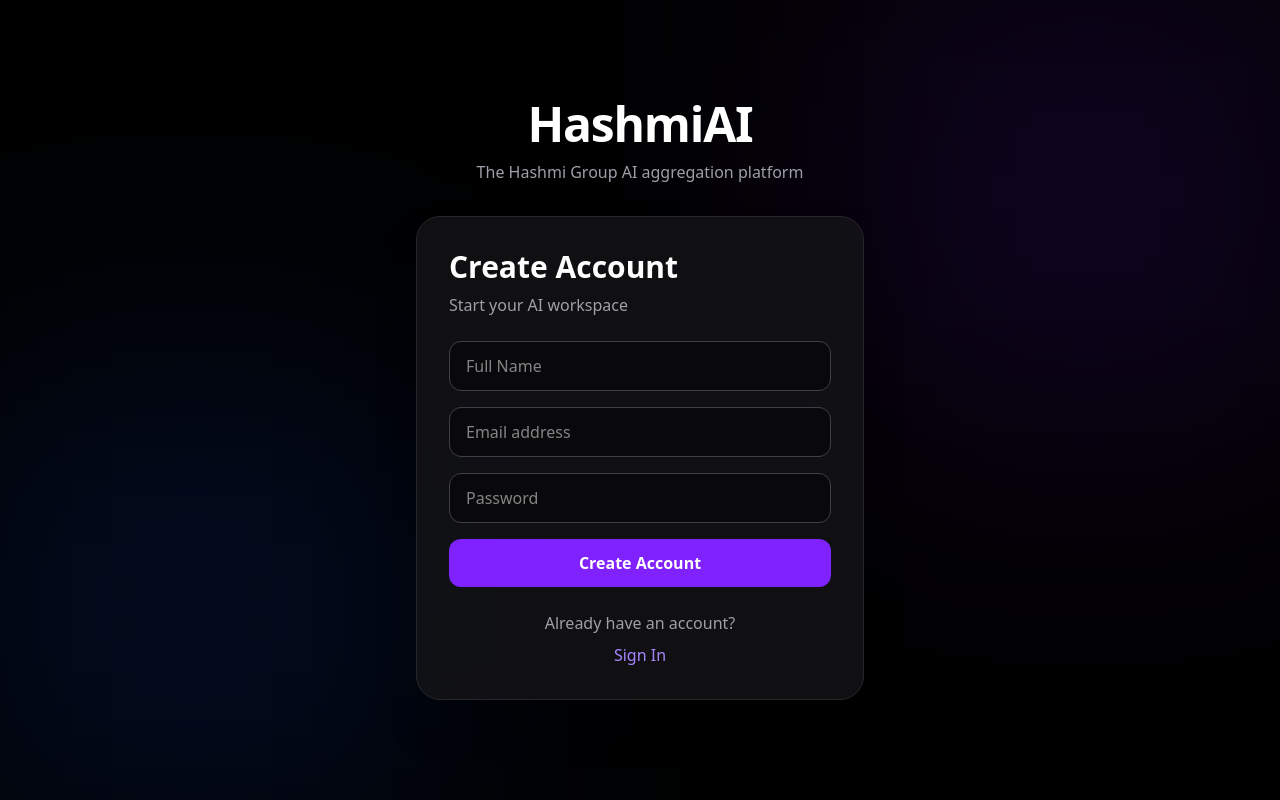
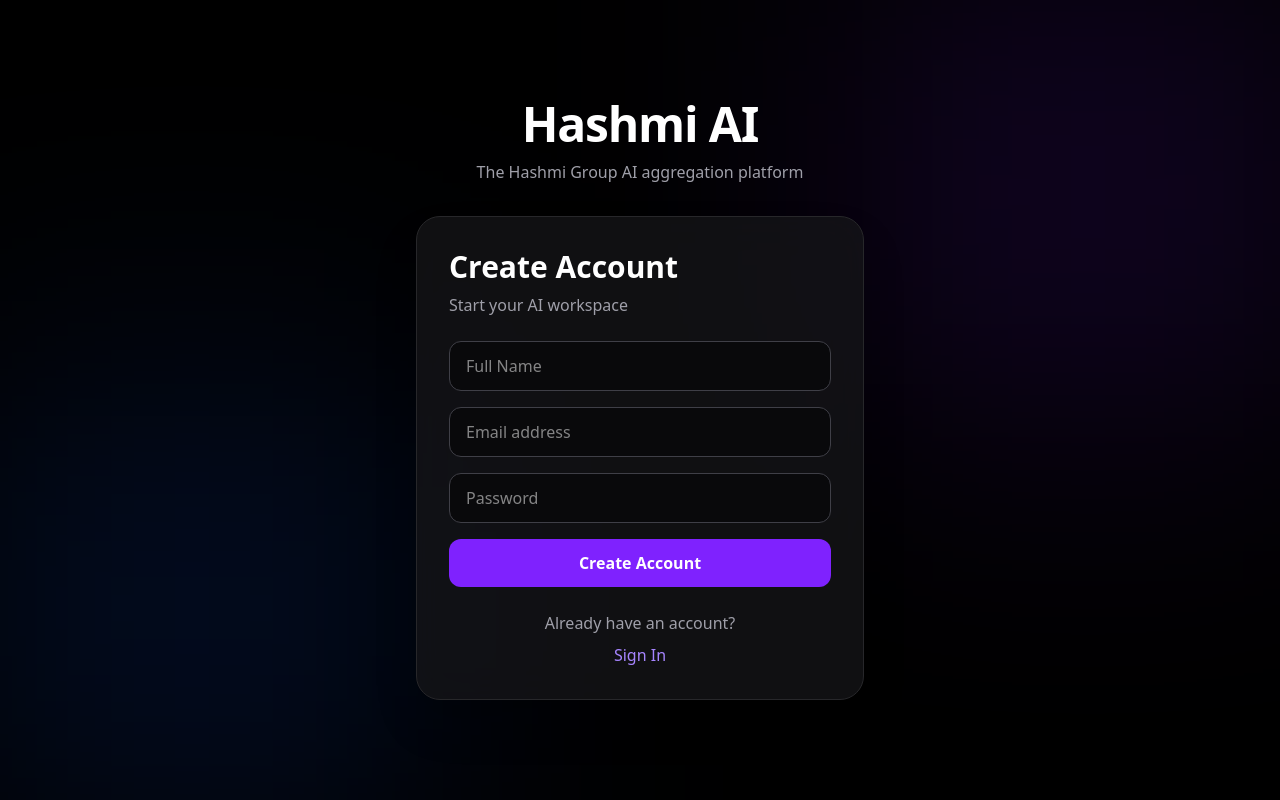
Before and after one commit to asifkhan0870/omni-ai, a Next.js app: page /signup in a window 1280 px wide. Built offline with nearby package versions, Linux system fonts and the light colour scheme.

Commit message:
signup page fix

```diff
--- a/src/app/signup/page.js
+++ b/src/app/signup/page.js
@@ -71,7 +71,7 @@ export default function SignupPage() {
           <div className="text-center mb-8">
 
             <h1 className="text-5xl font-bold tracking-tight">
-              HashmiAI
+              Hashmi AI
             </h1>
 
             <p className="mt-3 text-zinc-400">
```
